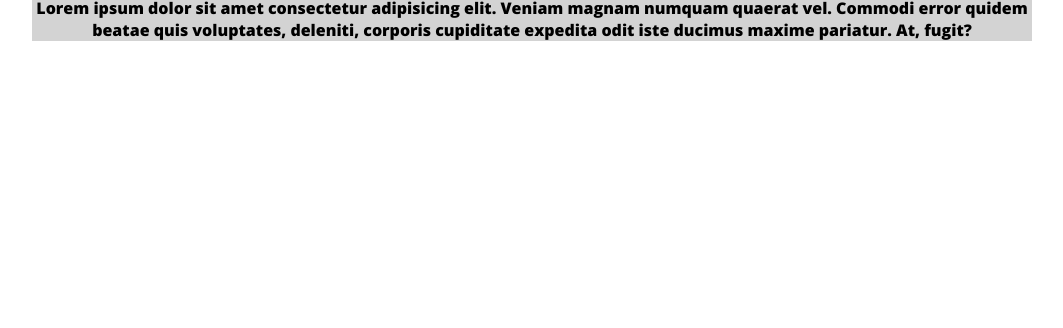
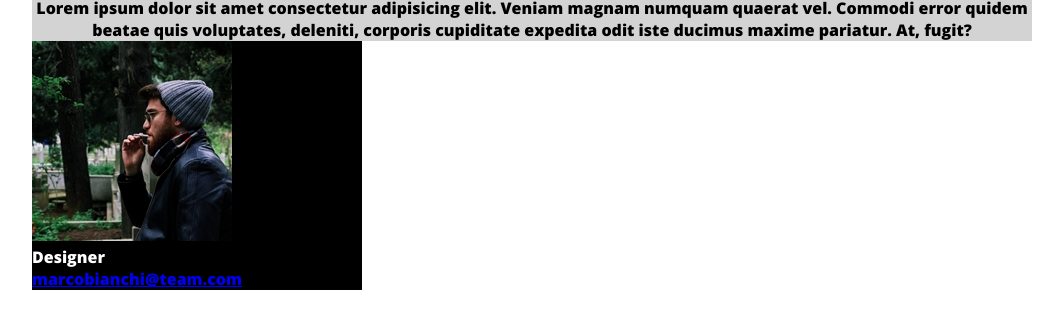
Before and after one commit to KevinZucca/html-css-float-cards, a plain HTML site: page index.html in a window 1280 px wide. Shown: the part 46-374 px from the top of the page, without its empty margins (108-1171 px from the left). Drawn offline with nearby package versions, Linux system fonts and the light colour scheme.

Commit message:
Creating first figure

```diff
--- a/index.html
+++ b/index.html
@@ -27,8 +27,11 @@
 
         <main class="clearfix">
             <div class="figure">
+                <img id="marco" src="img/male1.png" alt="Marco-Bianchi">
+                <p class="profession">Designer</p>
+                <a class="email" href="#">marcobianchi@team.com</a>
+            </div>
 
-            </div>
         </main>
 
 
--- a/style.css
+++ b/style.css
@@ -22,5 +22,8 @@ section p  {
 }
 
 .figure {
-    background-color: #black;
+    background-color: black;
+    color: white;
+    width: 33%;
+    float: left;
 }
```
Also changed, not shown: img/male1.png (added).
